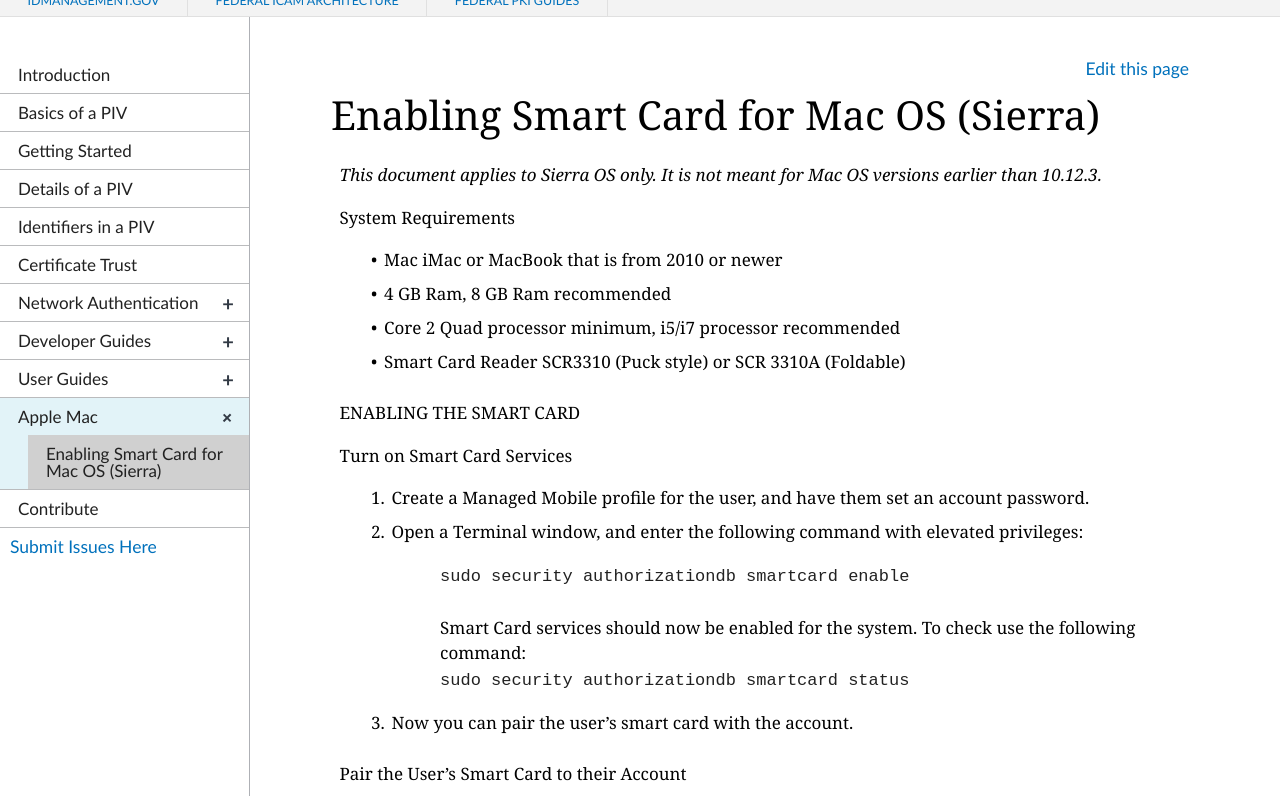
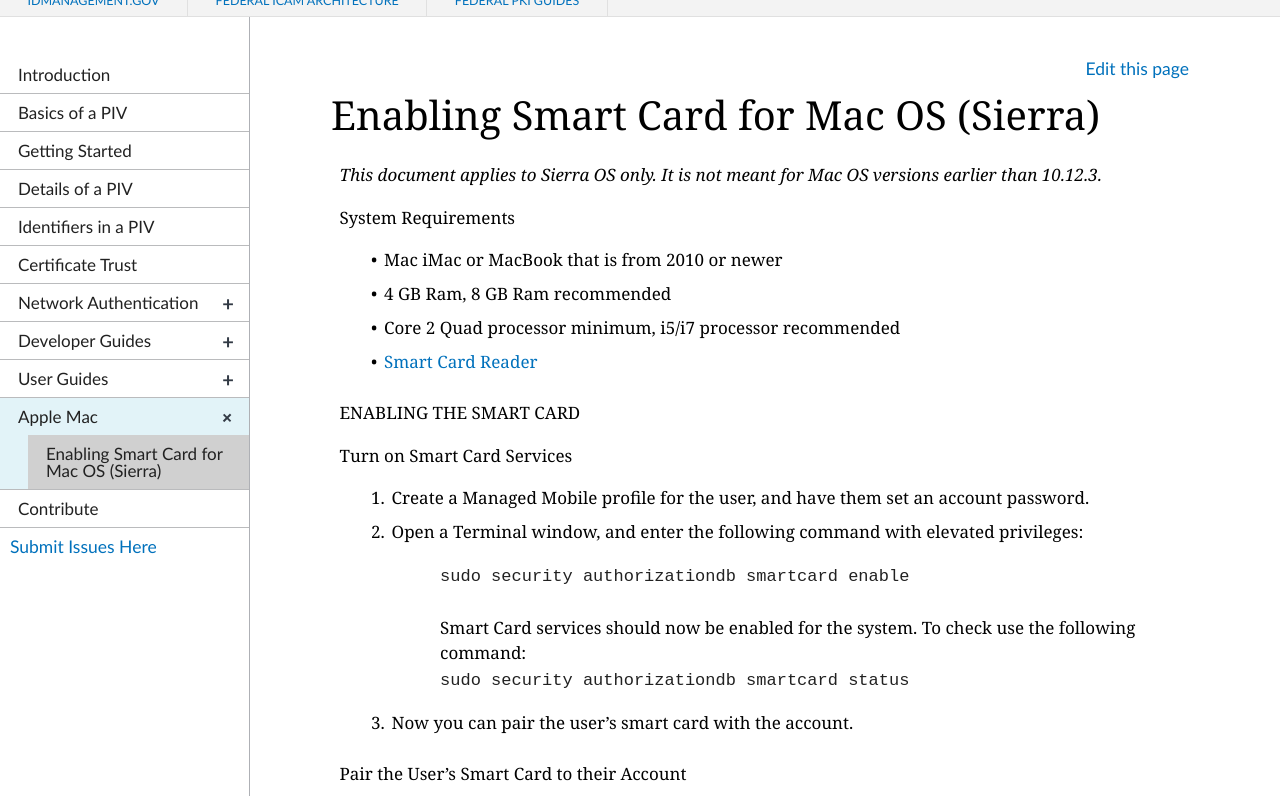
Before and after one commit to GSA/piv-guides, a Jekyll site: the page built from _apple/pivsierra.md, in a window 1280 px wide and 900 px high, cut to the strip 104-900 px from the top of the window. Built offline with Jekyll 4.4.1, drawn with Linux system fonts in a browser that asks for light colours; nearby versions of some CDN libraries.

Commit message:
Update pivsierra.md

```diff
--- a/_apple/pivsierra.md
+++ b/_apple/pivsierra.md
@@ -11,7 +11,7 @@ System Requirements
 * Mac iMac or MacBook that is from 2010 or newer
 * 4 GB Ram, 8 GB Ram recommended
 * Core 2 Quad processor minimum, i5/i7 processor recommended
-* Smart Card Reader SCR3310 (Puck style) or SCR 3310A (Foldable)
+* [Smart Card Reader](/start/)
 
 
 ENABLING THE SMART CARD
```
